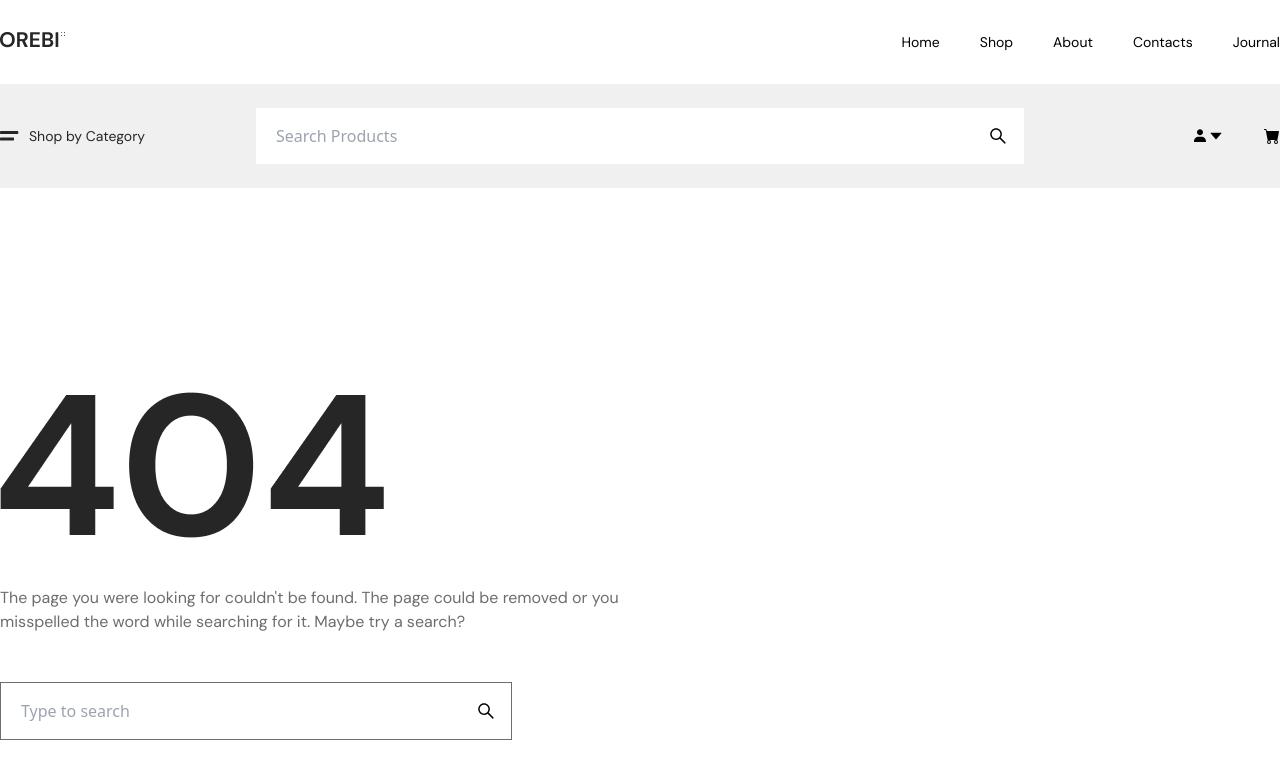
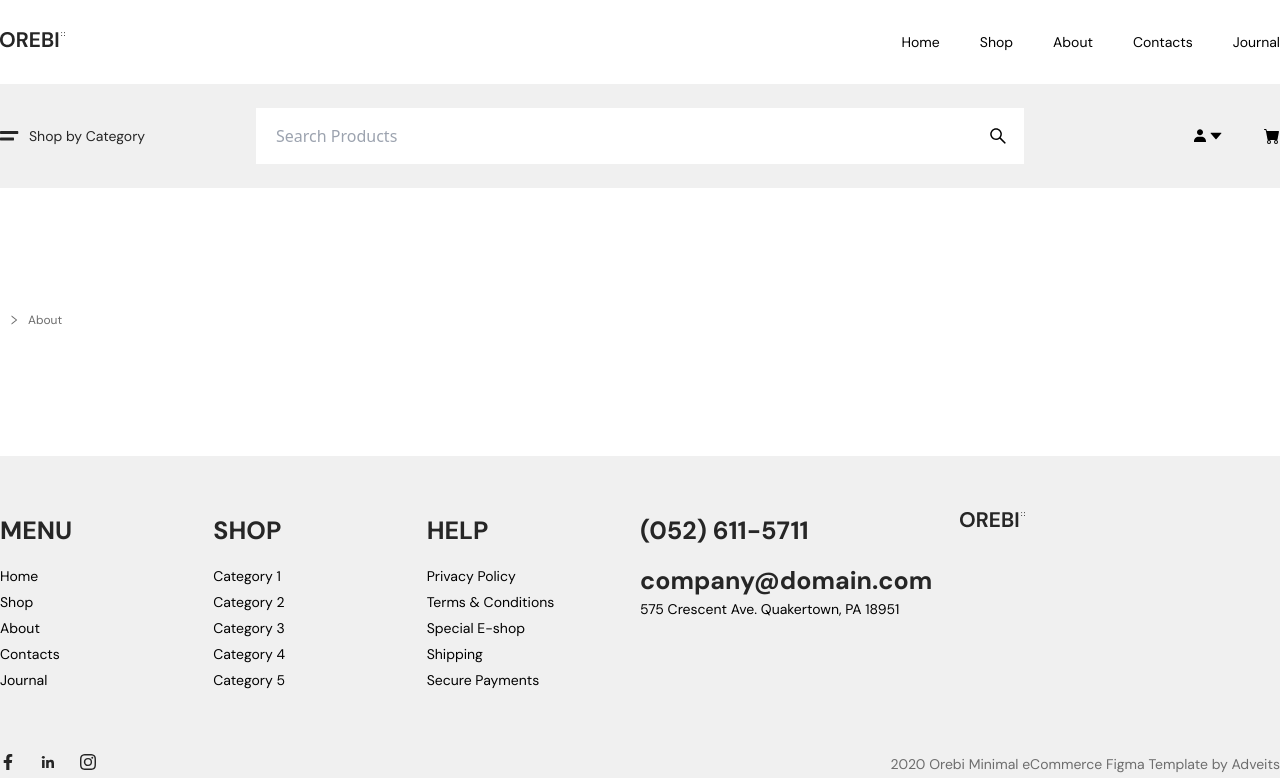
Before and after one commit to thehasandev/ecommerce-2204, a React (Vite) app: page /about in a window 1280 px wide. Shown: the top 778 px of the page. Built offline with nearby package versions, Linux system fonts and the light colour scheme.

Commit message:
complete

```diff
--- a/src/App.jsx
+++ b/src/App.jsx
@@ -14,6 +14,7 @@ import ProductShop from './Pages/ProductShop';
 import Login from './Pages/Login';
 import Contacts from './Pages/Contacts';
 import Checkout from './Pages/Checkout';
+import About from './Pages/About';
 
 
 const router = createBrowserRouter(
@@ -26,6 +27,7 @@ const router = createBrowserRouter(
       <Route path='/shop' element = {<ProductShop/>}/>
       <Route path='/checkout' element = {<Checkout/>}/>
       <Route path='/contact' element = {<Contacts/>}/>
+      <Route path='/about' element = {<About/>}/>
       <Route path='*' element = {<Error/>}/>
     </Route>
   )
--- /dev/null
+++ b/src/Pages/About.jsx
@@ -0,0 +1,30 @@
+import React from 'react'
+import Container from '../components/Container'
+import Flex from '../components/Flex'
+import {AiOutlineRight} from "react-icons/ai"
+
+import { Link } from 'react-router-dom'
+import { useSelector } from 'react-redux'
+
+function About() {
+    let pageName =useSelector((state)=>state.bractcumb.previusName)
+
+  return (
+    <Container>
+          <Flex className="items-center gap-x-2">
+              <p className='font-dm font-normal text-xs text-secondary first-letter:uppercase flex items-center gap-x-2'>
+
+                <Link to={pageName=="Home" ? "/"  : `/${pageName}`}>
+                  {pageName}
+                </Link>
+
+                <AiOutlineRight/>
+              </p>
+              <p className='font-dm font-normal text-xs text-secondary first-letter:uppercase'>{window.location.pathname.replace("/"," ").replace("-"," ")}</p>
+
+            </Flex>
+    </Container>
+  )
+}
+
+export default About
--- a/src/components/layouts/Navbar.jsx
+++ b/src/components/layouts/Navbar.jsx
@@ -43,7 +43,9 @@ let handleNameClick = (name)=>{
                          <List text="Shop"/>
                       </Link>
 
+                      <Link onClick={()=>{handleNameClick("About")}} to="/about">
                         <List text="About"/>
+                      </Link>
 
                        <Link onClick={()=>{handleNameClick("Contact")}} to="/contact">
                          <List text="Contacts"/>
```
